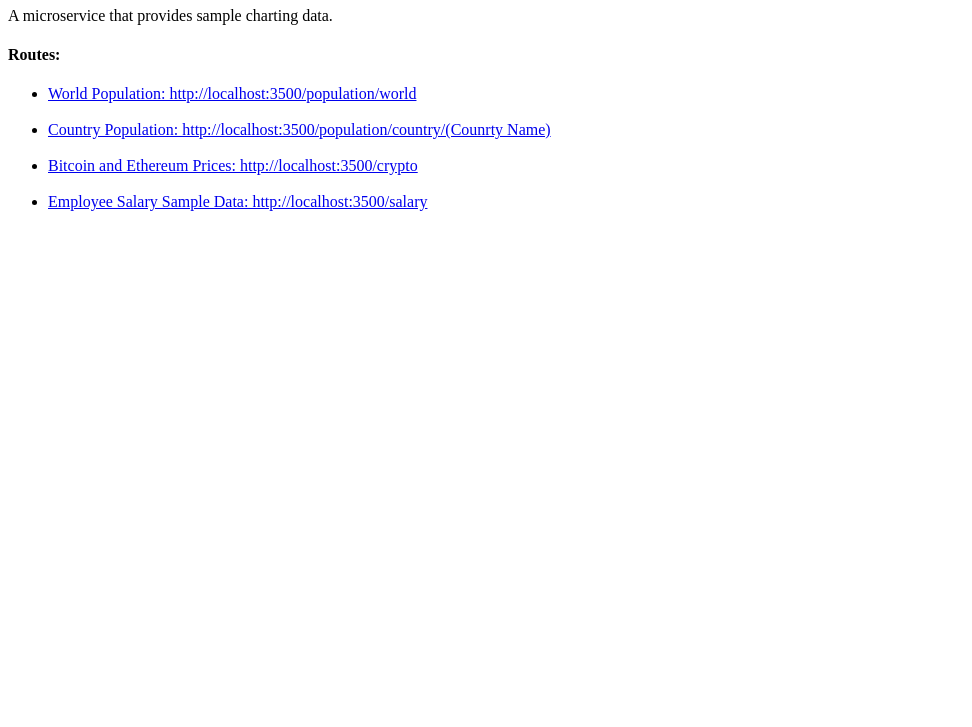
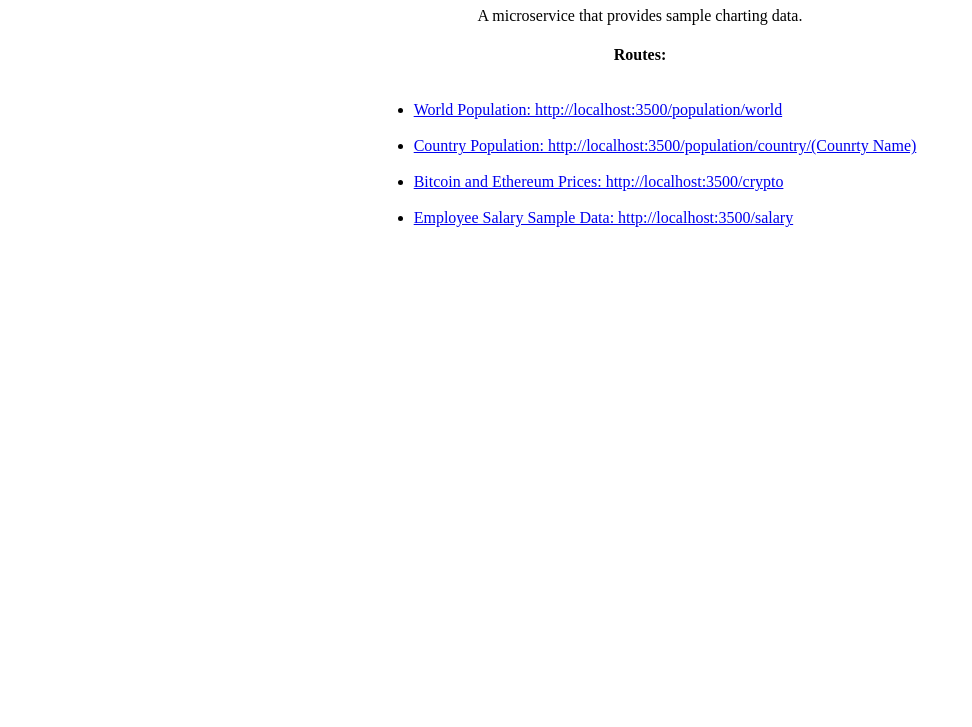
Before and after one commit to GregoryNavasarkian/chart_app-microservice, a website: page public/index.html in a window 1280 px wide. Shown: the part 73-800 px from the top of the page, without its empty margins (0-972 px from the left). Drawn offline with Linux system fonts and the light colour scheme.

Commit message:
homepage

```diff
--- a/public/index.html
+++ b/public/index.html
@@ -6,15 +6,17 @@
 	<meta name="viewport" content="width=device-width, initial-scale=1.0">
 	<title>Chart App Microservice</title>
 </head>
-<body>
+<body style="text-align: center">
 	<h1>Chart App Microservice</h1>
 	<p>A microservice that provides sample charting data.</p>
 	<h4>Routes:</h4>
-	<ul>
-		<li><a href="/population/world">World Population: http://localhost:3500/population/world</a></li><br>
-		<li><a href="/population/country/United States">Country Population: http://localhost:3500/population/country/(Counrty Name)</a></li><br>
-		<li><a href="/crypto">Bitcoin and Ethereum Prices: http://localhost:3500/crypto </a></li><br>
-		<li><a href="/salary">Employee Salary Sample Data: http://localhost:3500/salary</a></li><br>
-	</ul>
+	<div style="display: flex; justify-content: center;">
+		<ul style="text-align: left; padding-left: 50px;">
+			<li><a href="/population/world">World Population: http://localhost:3500/population/world</a></li><br>
+			<li><a href="/population/country/United States">Country Population: http://localhost:3500/population/country/(Counrty Name)</a></li><br>
+			<li><a href="/crypto">Bitcoin and Ethereum Prices: http://localhost:3500/crypto </a></li><br>
+			<li><a href="/salary">Employee Salary Sample Data: http://localhost:3500/salary</a></li><br>
+		</ul>
+	</div>
 </body>
 </html>
```
